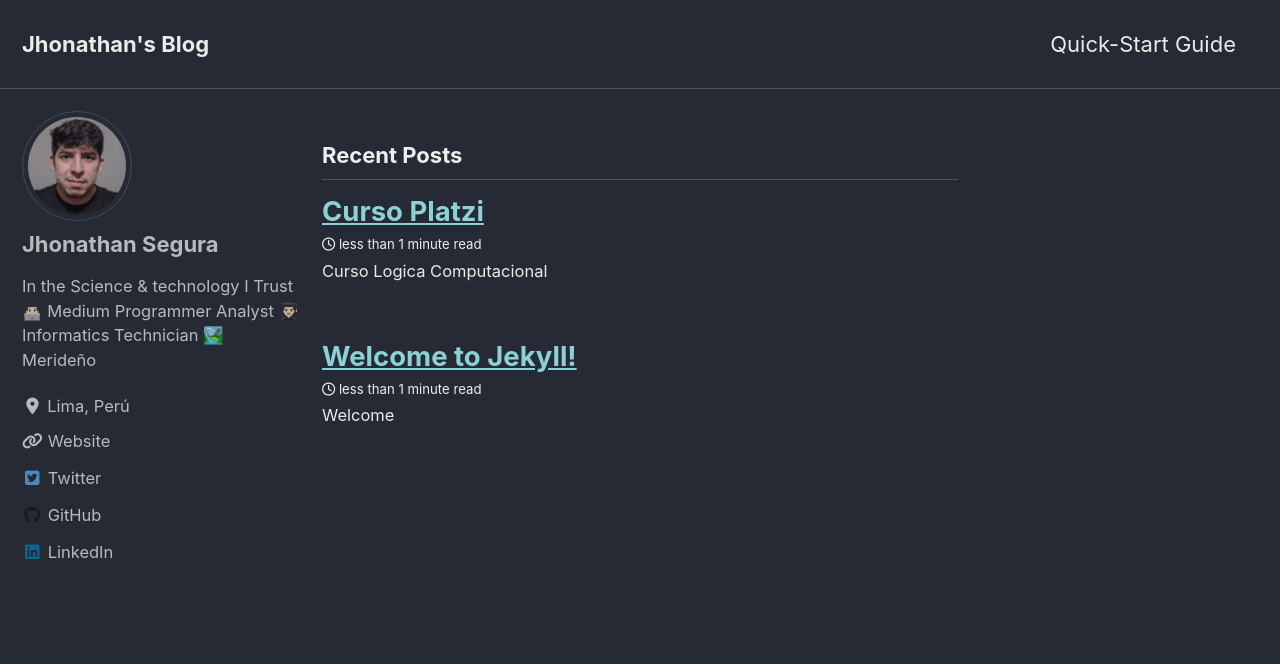
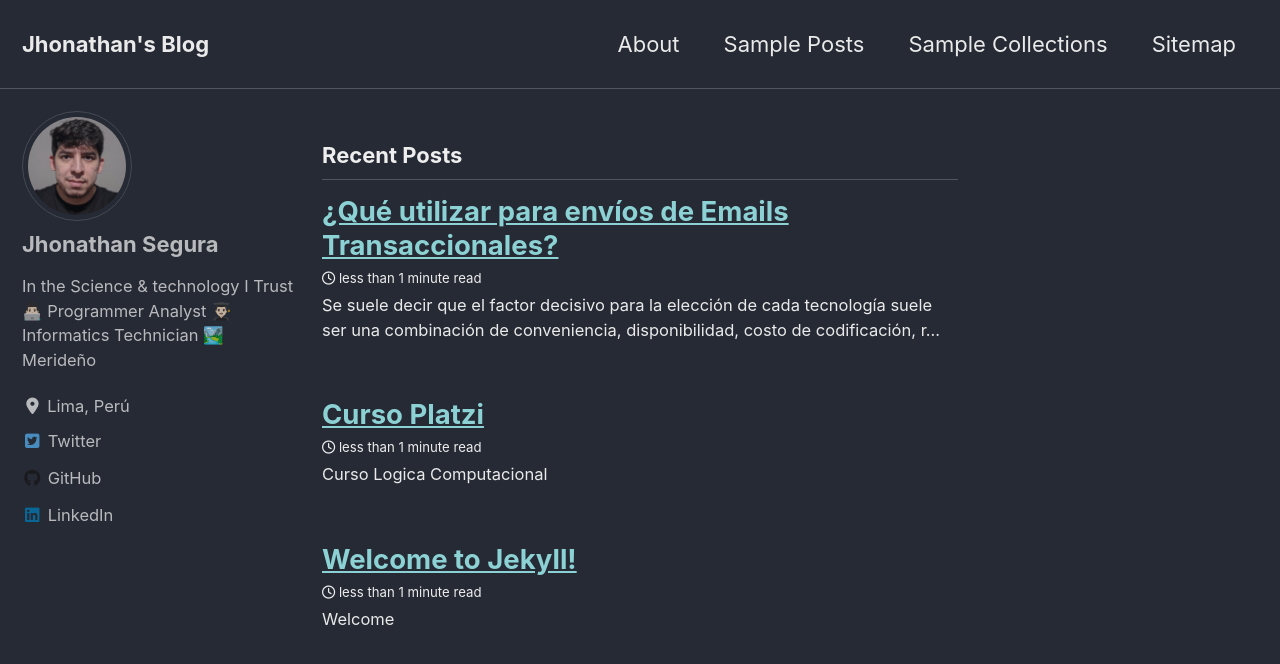
Before and after one commit to jhonssegura/jhonssegura.github.io, a Jekyll site: the page built from index.html, in a window 1280 px wide and 900 px high. Shown: the top 664 px of the window. Built offline with Jekyll 4.4.1, drawn with Linux system fonts in a browser that asks for light colours; cached includes are drawn as plain includes; nearby versions of some CDN libraries; the list of posts is cut into pages by our own code.

Commit message:
Actualizaciones pequeñas

```diff
--- a/_config.yml
+++ b/_config.yml
@@ -96,7 +96,7 @@ author:
   name             : "Jhonathan Segura"
   avatar           : "/assets/images/me.jpg"
   bio              : "In the Science & technology I Trust
-                      👨🏻‍💻 Medium Programmer Analyst
+                      👨🏻‍💻 Programmer Analyst
                       👨🏻‍🎓 Informatics Technician
                       🏞️ Merideño"
   location         : "Lima, Perú"
@@ -104,9 +104,6 @@ author:
     - label: "Email"
       icon: "fas fa-fw fa-envelope-square"
       # url: "mailto:your.name@email.com"
-    - label: "Website"
-      icon: "fas fa-fw fa-link"
-      url: "https://jhonssegura.com"
     - label: "Twitter"
       icon: "fab fa-fw fa-twitter-square"
       url: "https://jhonssegura.com/"
--- /dev/null
+++ b/_posts/2020-10-05-alternativas-envio-emails-transaccionales.md
@@ -0,0 +1,11 @@
+---
+title:  "¿Qué utilizar para envíos de Emails Transaccionales?"
+---
+
+Se suele decir que el factor decisivo para la elección de cada tecnología suele ser una combinación de conveniencia, disponibilidad, costo de codificación, recursos y la prioridad relativa al negocio de temas como la velocidad de envío y la facilidad para ser migrado.
+
+## ¿Qué es exactamente SMTO y un API?
+
+SMTP(Protocolo de Transferencia Simple de Mensajes) es simplemente el conjunto de procedimientos establecidos y principios que se utilizarán en el envío de emails transaccionales a un servidor de correo electrónico.
+
+API(Interfaz de Programación de Aplicaciones) es simplemente un medio por el cual diferentes aplicaciones, plataformas, software y códigos se comunican entre sí y comparten recursos.
```
Also changed, not shown: _data/navigation.yml (+8 -10 lines).
